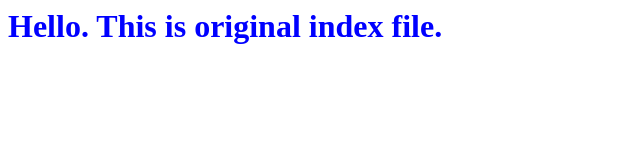
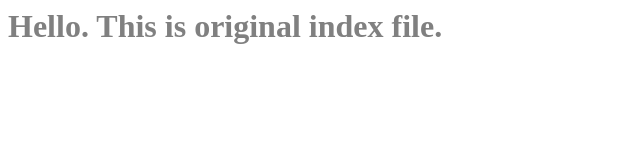
Before and after one commit to riddleFromFresco/SADT, a plain HTML site: page index.html in a window 1280 px wide. Shown: the whole page, without its empty margins (0-640 px from the left). Drawn offline with Linux system fonts and the light colour scheme.

Commit message:
index.html text color->gray

```diff
--- a/index.html
+++ b/index.html
@@ -1,5 +1,5 @@
 <html>
   <body>
-    <h1 style="color: blue;"> Hello. This is original index file.</h2>
+    <h1 style="color: gray;"> Hello. This is original index file.</h2>
   </body>
 </html>
```
